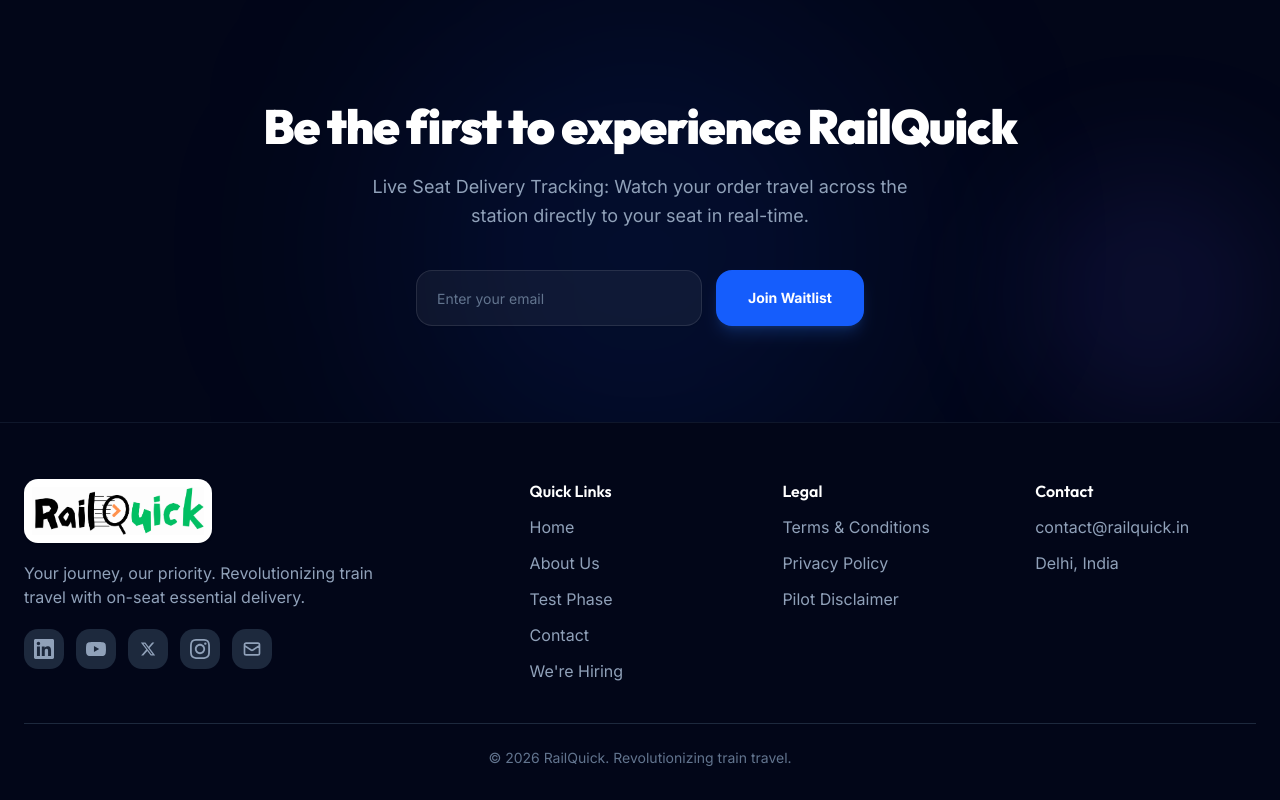
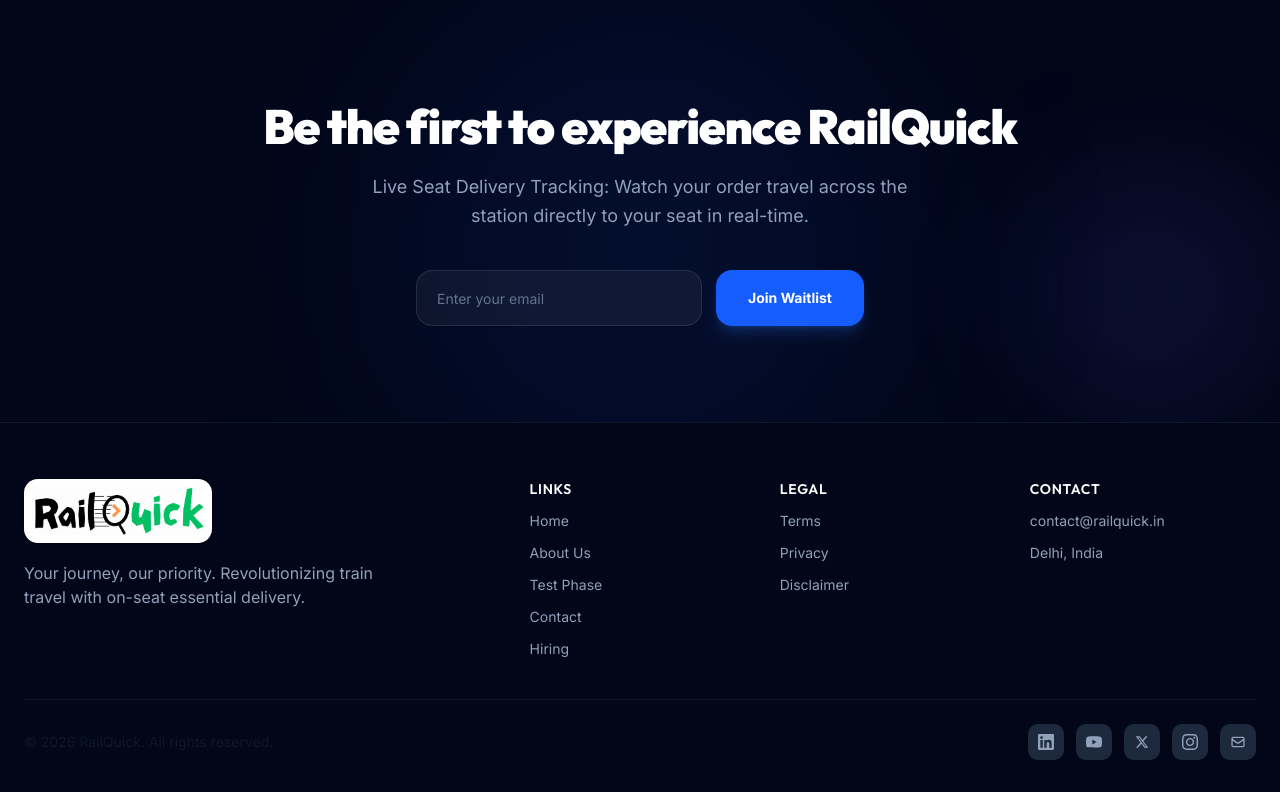
Before and after one commit to kartik098ki/Railquick.in-main, a Next.js app: page / in a window 1280 px wide. Shown: the part 5437-6237 px from the top of the page. Built offline with nearby package versions, Linux system fonts and the light colour scheme.

Commit message:
style: rearrange mobile footer layout to align Links, Legal, and Contact side-by-side and move social links to the bottom bar

```diff
--- a/src/components/Footer.tsx
+++ b/src/components/Footer.tsx
@@ -6,22 +6,59 @@
   return (
     <footer className="bg-slate-950 pt-12 sm:pt-14 pb-8 border-t border-slate-900">
       <div className="max-w-7xl mx-auto px-4 sm:px-6">
-        <div className="grid grid-cols-1 sm:grid-cols-2 md:grid-cols-5 gap-8 mb-10">
-          <div className="sm:col-span-2 md:col-span-2">
+        <div className="grid grid-cols-1 md:grid-cols-5 gap-8 mb-10">
+          {/* Logo & Description */}
+          <div className="md:col-span-2">
             <Link href="/" className="inline-block mb-3 bg-white p-2 rounded-xl shadow-sm">
               <img src="/images/logo-full.png" alt="RailQuick" className="h-10 sm:h-12 w-auto" />
             </Link>
             <p className="text-sm sm:text-base text-slate-400 mb-5 max-w-sm">
               Your journey, our priority. Revolutionizing train travel with on-seat essential delivery.
             </p>
-            <div className="flex gap-2 sm:gap-3">
+          </div>
+
+          {/* Links grid: side-by-side on mobile, 3 columns on desktop */}
+          <div className="grid grid-cols-3 gap-2 sm:gap-6 md:col-span-3">
+            <div>
+              <h4 className="text-white font-semibold mb-3 text-xs sm:text-sm uppercase tracking-wider">Links</h4>
+              <div className="space-y-2 sm:space-y-3">
+                <Link href="/" className="block text-slate-400 hover:text-white transition-colors text-[11px] sm:text-sm">Home</Link>
+                <Link href="/about" className="block text-slate-400 hover:text-white transition-colors text-[11px] sm:text-sm">About Us</Link>
+                <Link href="/test-phase" className="block text-slate-400 hover:text-white transition-colors text-[11px] sm:text-sm">Test Phase</Link>
+                <Link href="/contact" className="block text-slate-400 hover:text-white transition-colors text-[11px] sm:text-sm">Contact</Link>
+                <Link href="/hiring" className="block text-slate-400 hover:text-white transition-colors text-[11px] sm:text-sm">Hiring</Link>
+              </div>
+            </div>
+
+            <div>
+              <h4 className="text-white font-semibold mb-3 text-xs sm:text-sm uppercase tracking-wider">Legal</h4>
+              <div className="space-y-2 sm:space-y-3">
+                <Link href="/terms" className="block text-slate-400 hover:text-white transition-colors text-[11px] sm:text-sm">Terms</Link>
+                <Link href="/privacy" className="block text-slate-400 hover:text-white transition-colors text-[11px] sm:text-sm">Privacy</Link>
+                <Link href="/disclaimer" className="block text-slate-400 hover:text-white transition-colors text-[11px] sm:text-sm">Disclaimer</Link>
+              </div>
+            </div>
+
+            <div>
+              <h4 className="text-white font-semibold mb-3 text-xs sm:text-sm uppercase tracking-wider">Contact</h4>
+              <div className="space-y-2 sm:space-y-3 text-slate-400 text-[11px] sm:text-sm break-all">
+                <p>contact@railquick.in</p>
+                <p>Delhi, India</p>
+              </div>
+            </div>
+          </div>
+        </div>
+
+        {/* Bottom bar with Social Links and Copyright */}
+        <div className="border-t border-slate-900 pt-6 flex flex-col md:flex-row items-center justify-between gap-6">
+          <div className="flex gap-2 sm:gap-3 order-1 md:order-2">
             <a
               href="https://www.linkedin.com/company/railquick/?viewAsMember=true"
               target="_blank"
               rel="noopener noreferrer"
-                className="w-9 h-9 sm:w-10 sm:h-10 bg-slate-800 rounded-lg sm:rounded-xl flex items-center justify-center text-slate-400 hover:bg-white hover:text-slate-900 transition-all"
+              className="w-9 h-9 bg-slate-800 rounded-lg flex items-center justify-center text-slate-400 hover:bg-white hover:text-slate-900 transition-all"
             >
-                <svg className="w-4 h-4 sm:w-5 sm:h-5" fill="currentColor" viewBox="0 0 24 24">
+              <svg className="w-4 h-4" fill="currentColor" viewBox="0 0 24 24">
                 <path d="M20.447 20.452h-3.554v-5.569c0-1.328-.027-3.037-1.852-3.037-1.853 0-2.136 1.445-2.136 2.939v5.667H9.351V9h3.414v1.561h.046c.477-.9 1.637-1.85 3.37-1.85 3.601 0 4.267 2.37 4.267 5.455v6.286zM5.337 7.433c-1.144 0-2.063-.926-2.063-2.065 0-1.138.92-2.063 2.063-2.063 1.14 0 2.064.925 2.064 2.063 0 1.139-.925 2.065-2.064 2.065zm1.782 13.019H3.555V9h3.564v11.452zM22.225 0H1.771C.792 0 0 .774 0 1.729v20.542C0 23.227.792 24 1.771 24h20.451C23.2 24 24 23.227 24 22.271V1.729C24 .774 23.2 0 22.222 0h.003z" />
               </svg>
             </a>
@@ -29,9 +66,9 @@
               href="https://www.youtube.com/@Railquick"
               target="_blank"
               rel="noopener noreferrer"
-                className="w-9 h-9 sm:w-10 sm:h-10 bg-slate-800 rounded-lg sm:rounded-xl flex items-center justify-center text-slate-400 hover:bg-white hover:text-slate-900 transition-all"
+              className="w-9 h-9 bg-slate-800 rounded-lg flex items-center justify-center text-slate-400 hover:bg-white hover:text-slate-900 transition-all"
             >
-                <svg className="w-4 h-4 sm:w-5 sm:h-5" fill="currentColor" viewBox="0 0 24 24">
+              <svg className="w-4 h-4" fill="currentColor" viewBox="0 0 24 24">
                 <path d="M23.498 6.186a3.016 3.016 0 0 0-2.122-2.136C19.505 3.545 12 3.545 12 3.545s-7.505 0-9.377.505A3.017 3.017 0 0 0 .502 6.186C0 8.07 0 12 0 12s0 3.93.502 5.814a3.016 3.016 0 0 0 2.122 2.136c1.871.505 9.376.505 9.376.505s7.505 0 9.377-.505a3.015 3.015 0 0 0 2.122-2.136C24 15.93 24 12 24 12s0-3.93-.502-5.814zM9.545 15.568V8.432L15.818 12l-6.273 3.568z" />
               </svg>
             </a>
@@ -39,9 +76,9 @@
               href="https://x.com/railquick"
               target="_blank"
               rel="noopener noreferrer"
-                className="w-9 h-9 sm:w-10 sm:h-10 bg-slate-800 rounded-lg sm:rounded-xl flex items-center justify-center text-slate-400 hover:bg-white hover:text-slate-900 transition-all"
+              className="w-9 h-9 bg-slate-800 rounded-lg flex items-center justify-center text-slate-400 hover:bg-white hover:text-slate-900 transition-all"
             >
-                <svg className="w-3.5 h-3.5 sm:w-4 sm:h-4" fill="currentColor" viewBox="0 0 24 24">
+              <svg className="w-3.5 h-3.5" fill="currentColor" viewBox="0 0 24 24">
                 <path d="M18.244 2.25h3.308l-7.227 8.26 8.502 11.24H16.17l-5.214-6.817L4.99 21.75H1.68l7.73-8.835L1.254 2.25H8.08l4.713 6.231zm-1.161 17.52h1.833L7.084 4.126H5.117z" />
               </svg>
             </a>
@@ -49,54 +86,23 @@
               href="https://www.instagram.com/railquick/"
               target="_blank"
               rel="noopener noreferrer"
-                className="w-9 h-9 sm:w-10 sm:h-10 bg-slate-800 rounded-lg sm:rounded-xl flex items-center justify-center text-slate-400 hover:bg-white hover:text-slate-900 transition-all"
+              className="w-9 h-9 bg-slate-800 rounded-lg flex items-center justify-center text-slate-400 hover:bg-white hover:text-slate-900 transition-all"
             >
-                <svg className="w-4 h-4 sm:w-5 sm:h-5" fill="currentColor" viewBox="0 0 24 24">
+              <svg className="w-4 h-4" fill="currentColor" viewBox="0 0 24 24">
                 <path d="M12 2.163c3.204 0 3.584.012 4.85.07 3.252.148 4.771 1.691 4.919 4.919.058 1.265.069 1.645.069 4.849 0 3.205-.012 3.584-.069 4.849-.149 3.225-1.664 4.771-4.919 4.919-1.266.058-1.644.07-4.85.07-3.204 0-3.584-.012-4.849-.07-3.26-.149-4.771-1.699-4.919-4.92-.058-1.265-.07-1.644-.07-4.849 0-3.204.013-3.583.07-4.849.149-3.227 1.664-4.771 4.919-4.919 1.266-.057 1.645-.069 4.849-.069zm0-2.163c-3.259 0-3.667.014-4.947.072-4.358.2-6.78 2.618-6.98 6.98-.059 1.281-.073 1.689-.073 4.948 0 3.259.014 3.668.072 4.948.2 4.358 2.618 6.78 6.98 6.98 1.281.058 1.689.072 4.948.072 3.259 0 3.668-.014 4.948-.072 4.354-.2 6.782-2.618 6.979-6.98.059-1.28.073-1.689.073-4.948 0-3.259-.014-3.667-.072-4.947-.196-4.354-2.617-6.78-6.979-6.98-1.281-.059-1.69-.073-4.949-.073zm0 5.838c-3.403 0-6.162 2.759-6.162 6.162s2.759 6.163 6.162 6.163 6.162-2.759 6.162-6.163c0-3.403-2.759-6.162-6.162-6.162zm0 10.162c-2.209 0-4-1.79-4-4 0-2.209 1.791-4 4-4s4 1.791 4 4c0 2.21-1.791 4-4 4zm6.406-11.845c-.796 0-1.441.645-1.441 1.44s.645 1.44 1.441 1.44c.795 0 1.439-.645 1.439-1.44s-.644-1.44-1.439-1.44z" />
               </svg>
             </a>
             <a
               href="mailto:contact@railquick.in"
-                className="w-9 h-9 sm:w-10 sm:h-10 bg-slate-800 rounded-lg sm:rounded-xl flex items-center justify-center text-slate-400 hover:bg-white hover:text-slate-900 transition-all"
+              className="w-9 h-9 bg-slate-800 rounded-lg flex items-center justify-center text-slate-400 hover:bg-white hover:text-slate-900 transition-all"
             >
-                <svg className="w-4 h-4 sm:w-5 sm:h-5" fill="none" stroke="currentColor" viewBox="0 0 24 24">
+              <svg className="w-4 h-4" fill="none" stroke="currentColor" viewBox="0 0 24 24">
                 <path strokeLinecap="round" strokeLinejoin="round" strokeWidth={2} d="M3 8l7.89 5.26a2 2 0 002.22 0L21 8M5 19h14a2 2 0 002-2V7a2 2 0 00-2-2H5a2 2 0 00-2 2v10a2 2 0 002 2z" />
               </svg>
             </a>
           </div>
-          </div>
 
-          <div>
-            <h4 className="text-white font-semibold mb-3 text-sm sm:text-base">Quick Links</h4>
-            <div className="space-y-2 sm:space-y-3">
-              <Link href="/" className="block text-slate-400 hover:text-white transition-colors text-sm sm:text-base">Home</Link>
-              <Link href="/about" className="block text-slate-400 hover:text-white transition-colors text-sm sm:text-base">About Us</Link>
-              <Link href="/test-phase" className="block text-slate-400 hover:text-white transition-colors text-sm sm:text-base">Test Phase</Link>
-              <Link href="/contact" className="block text-slate-400 hover:text-white transition-colors text-sm sm:text-base">Contact</Link>
-              <Link href="/hiring" className="block text-slate-400 hover:text-white transition-colors text-sm sm:text-base">We&apos;re Hiring</Link>
-            </div>
-          </div>
-
-          <div>
-            <h4 className="text-white font-semibold mb-3 text-sm sm:text-base">Legal</h4>
-            <div className="space-y-2 sm:space-y-3">
-              <Link href="/terms" className="block text-slate-400 hover:text-white transition-colors text-sm sm:text-base">Terms & Conditions</Link>
-              <Link href="/privacy" className="block text-slate-400 hover:text-white transition-colors text-sm sm:text-base">Privacy Policy</Link>
-              <Link href="/disclaimer" className="block text-slate-400 hover:text-white transition-colors text-sm sm:text-base">Pilot Disclaimer</Link>
-            </div>
-          </div>
-
-          <div>
-            <h4 className="text-white font-semibold mb-3 text-sm sm:text-base">Contact</h4>
-            <div className="space-y-2 sm:space-y-3 text-slate-400 text-sm sm:text-base">
-              <p>contact@railquick.in</p>
-              <p>Delhi, India</p>
-            </div>
-          </div>
-        </div>
-
-        <div className="border-t border-slate-800 pt-6 text-center">
-          <p className="text-slate-500 text-sm">© 2026 RailQuick. Revolutionizing train travel.</p>
+          <p className="text-slate-550 text-xs sm:text-sm order-2 md:order-1">© 2026 RailQuick. All rights reserved.</p>
         </div>
       </div>
     </footer>
```
Lines whose indentation alone changed are shown as unchanged.
